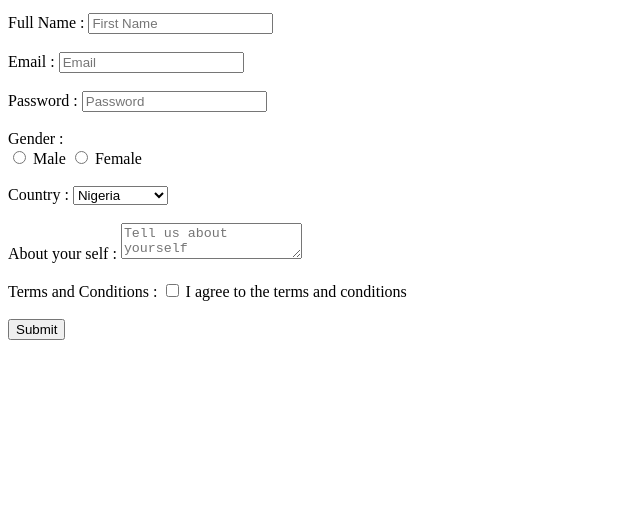
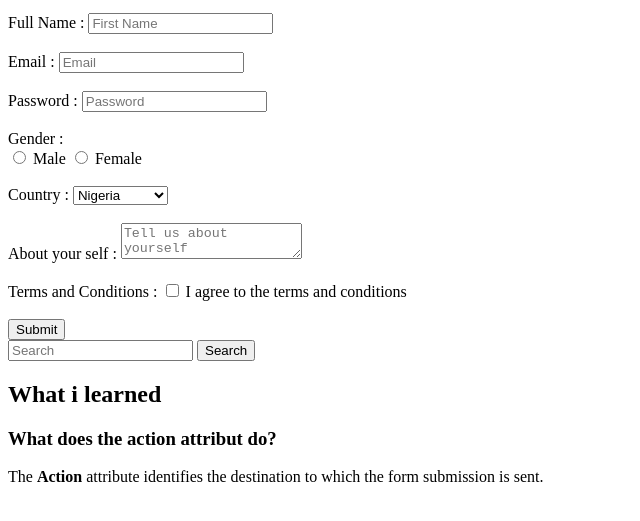
Before and after one commit to Jpixels-055/Week-2-Practical-Task, a plain HTML site: page Index.html in a window 1280 px wide. Shown: the part 101-622 px from the top of the page, without its empty margins (0-640 px from the left). Drawn offline with Linux system fonts and the light colour scheme.

Commit message:
Did the remaining part C and D of the assignment

```diff
--- a/Index.html
+++ b/Index.html
@@ -61,6 +61,21 @@
             <button type="submit">Submit</button>
         </form>
 
+        <!--Part C: Search form-->
+        <section>
+            <form action="/search" method="get">
+                <input type="text" name="search" placeholder="Search">
+                <button type="submit">Search</button>
+            </form>
+        </section>
+
+        <!--Part D: Explanation-->
+        <article>
+            <h2>What i learned</h2>
+
+            <h3>What does the action attribut do?</h3>
+            <p>The <strong>Action</strong> attribute identifies the destination to which the form submission is sent.</p>
+        </article>
     </main>
 
 </body>
```
